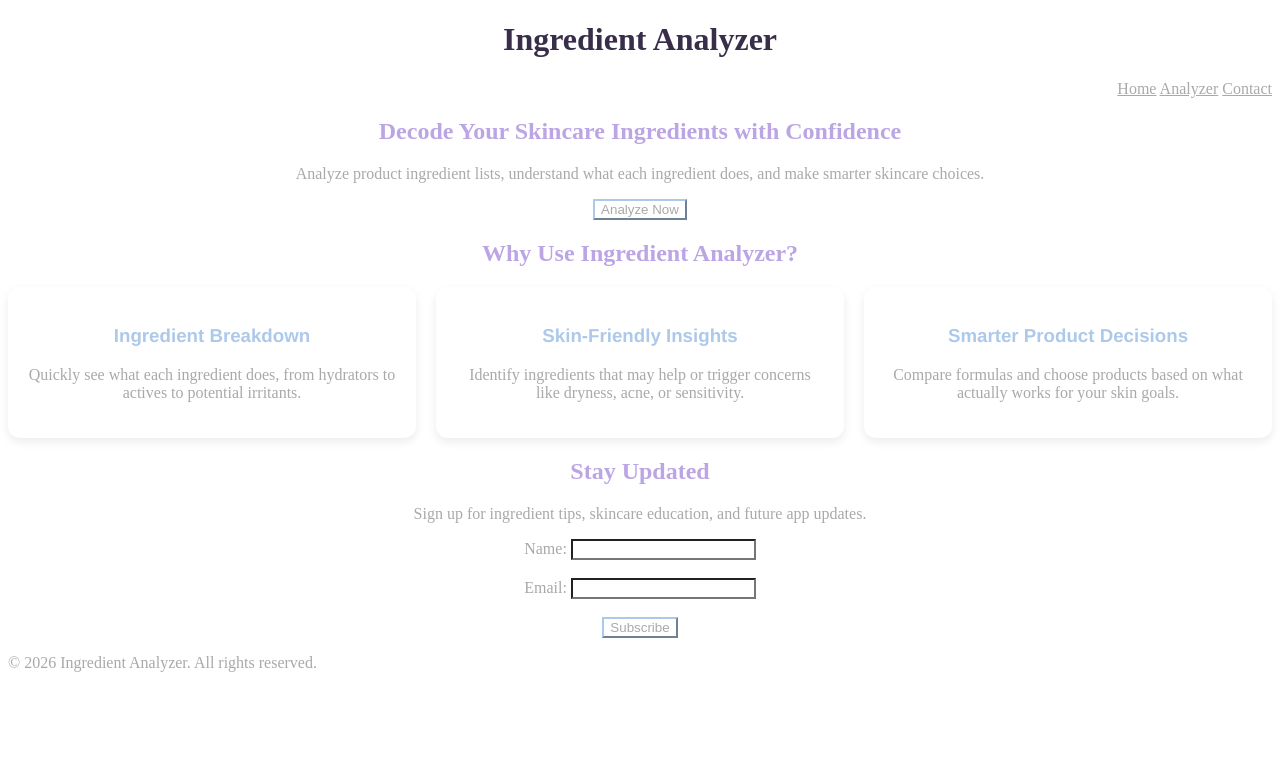
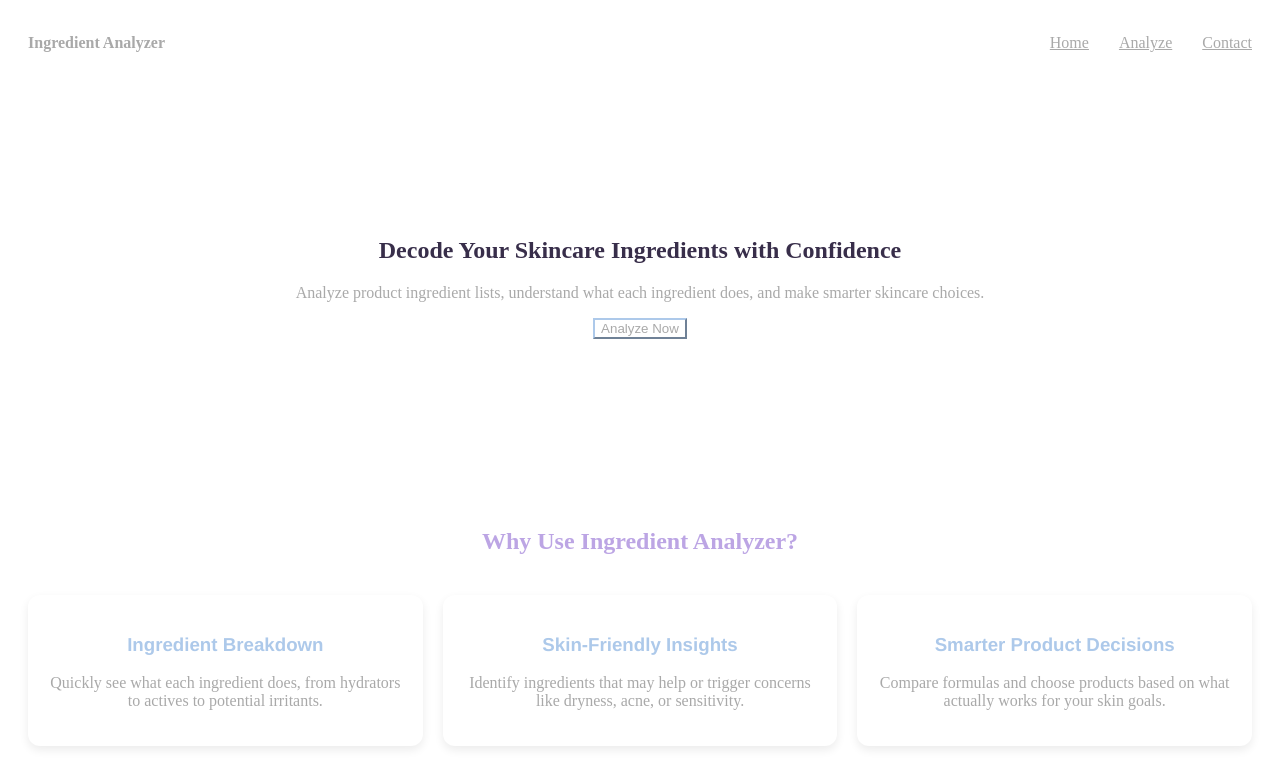
Before and after one commit to ashleyxnicolej/ingredient-analyzer, a plain HTML site: page index.html in a window 1280 px wide. Shown: the top 783 px of the page. Drawn offline with Linux system fonts and the light colour scheme.

Commit message:
Flexbox layout applied

```diff
--- a/assets/css/style.css
+++ b/assets/css/style.css
@@ -8,28 +8,23 @@ header {
     text-align: center;
 }
 
-nav {
-    text-align: right;
-    color: 838080;
+/* NAV BAR STYLING (Logo on the left, Links on the right) */
+.navbar {
+    display: flex;
+    justify-content: space-between;
+    align-items: center;
+    padding: 10px 20px;
+    color: #838080;
 }
+
 
 
 h1 {
     color: #382E4A;
 }
 
-#home {
-    text-align: center;
-}
-
-
-#analyzer {
-    text-align:center;
-    margin-top: 50 px;
-}
-
 h2{
-    color: #BCA5E4
+    color: #BCA5E4;
 }
 
 h3 {
@@ -37,20 +32,49 @@ h3 {
    color: #ADC9EA;
 }
 
+
+
+#home {
+    text-align: center;
+}
+
+
+
+
+/* HERO BANNER STYLING */
+.hero-banner {
+    display: flex;
+    justify-content: center;
+    align-items: center;
+    height: 400px;
+    text-align: center;
+}
+
+
+.analyzer {
+    justify-content: center;
+    text-align:center;
+    margin-top: 50px;
+}
+/* CARD ROWS STYLING (Side-by-Side that stacks on mobile) */
 .feature-cards {
     display: flex;
+    flex-wrap: wrap;
     gap: 20px;
-    margin-top: 20px;
+    padding: 20px;
 }
 
 .feature-card {
-    flex: 1;
+    flex: 1 1 250px;
     padding: 20px;
     border-radius: 12px;
     box-shadow: 0 4px 10px rgba(0, 0, 0, 0.08);
 }
 
-#contact {
+
+
+/* CONTACT FORM STYLING : REVISIT !!! */
+.contact {
     text-align: center;
 }
 
--- a/index.html
+++ b/index.html
@@ -4,52 +4,62 @@
   <meta charset="UTF-8">
   <meta name="viewport" content="width=device-width, initial-scale=1.0">
   <link rel="stylesheet" type="text/css" href="./assets/css/style.css">
-  <title>Ingredient Analyzer Landing Page</title>
+  <title>Ingredient Analyzer</title>
 </head>
 <body>
 
-  <!-- Header -->
+
   <header>
-    <h1>Ingredient Analyzer</h1>
-    <nav>
-      <a href="#home">Home</a>
-      <a href="#analyzer">Analyzer</a>
-      <a href="#contact">Contact</a>
+      <!-- NAV BAR -->
+    <nav class="navbar">
+      <div class="logo"><strong>Ingredient Analyzer</strong></div>
+      <ul class="nav-links" style="display: flex; list-style: none; gap: 15px;">      <!-- inserted FlexBox here: -->
+        <li><a href="#home">Home</a></li>
+        <li></li><a href="#analyzer">Analyze</a></li>
+        <li></li><a href="#contact">Contact</a></li>
+      </ul>
     </nav>
   </header>
 
   <main>
-    <!-- Hero Section -->                   <!-- A hero section is the "front door" of a website. It is the big, eye-catching area at the very top of a webpage—usually the first thing you see before scrolling.-->
-    <section id="home">
-      <h2>Decode Your Skincare Ingredients with Confidence</h2>
-      <p>Analyze product ingredient lists, understand what each ingredient does, and make smarter skincare choices.</p>
-      <button>Analyze Now</button>
+
+  <!-- HERO BANNER -->
+    <section class="hero-banner">
+      <div class="hero-content">
+        <h1>Decode Your Skincare Ingredients with Confidence</h1>
+          <p>Analyze product ingredient lists, understand what each ingredient does, and make smarter skincare choices.</p>
+        <button>Analyze Now</button>
+      </div>
     </section>
 
-    <!-- Analyzer Features Section -->
-<section id="analyzer">
+
+
+
+<section class="analyzer">
   <h2>Why Use Ingredient Analyzer?</h2>
 
+
+<!-- FEATURE CARD ROW -->
   <div class="feature-cards">
-    <article class="feature-card">
+    <div class="feature-card">
       <h3>Ingredient Breakdown</h3>
       <p>Quickly see what each ingredient does, from hydrators to actives to potential irritants.</p>
-    </article>
+    </div>
 
-    <article class="feature-card">
+    <div class="feature-card">
       <h3>Skin-Friendly Insights</h3>
       <p>Identify ingredients that may help or trigger concerns like dryness, acne, or sensitivity.</p>
-    </article>
+    </div>
 
-    <article class="feature-card">
+    <div class="feature-card">
       <h3>Smarter Product Decisions</h3>
       <p>Compare formulas and choose products based on what actually works for your skin goals.</p>
-    </article>
+    </div>
   </div>
 </section>
 
-    <!-- Contact Form Section -->
-    <section id="contact">
+
+    <section class="contact">
       <h2>Stay Updated</h2>
       <p>Sign up for ingredient tips, skincare education, and future app updates.</p>
 
```
Also changed, not shown: 1 other file.
